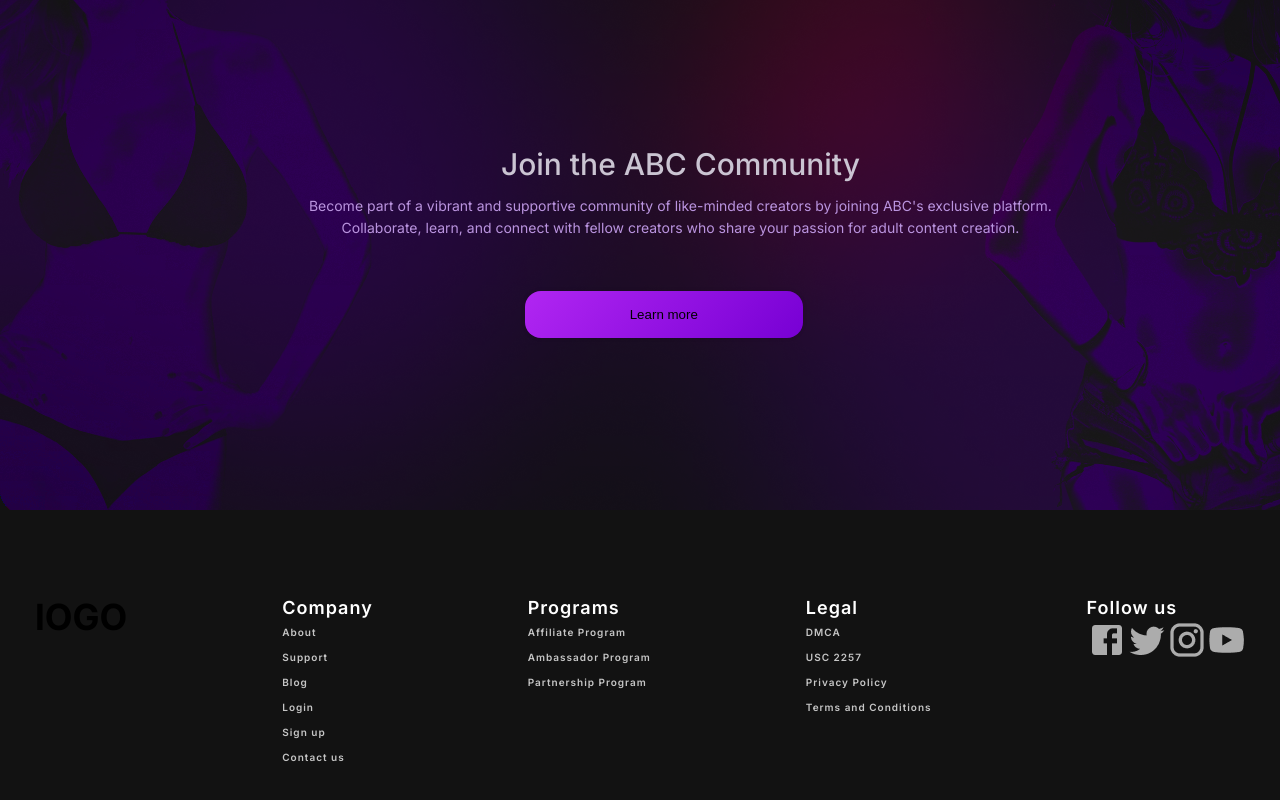
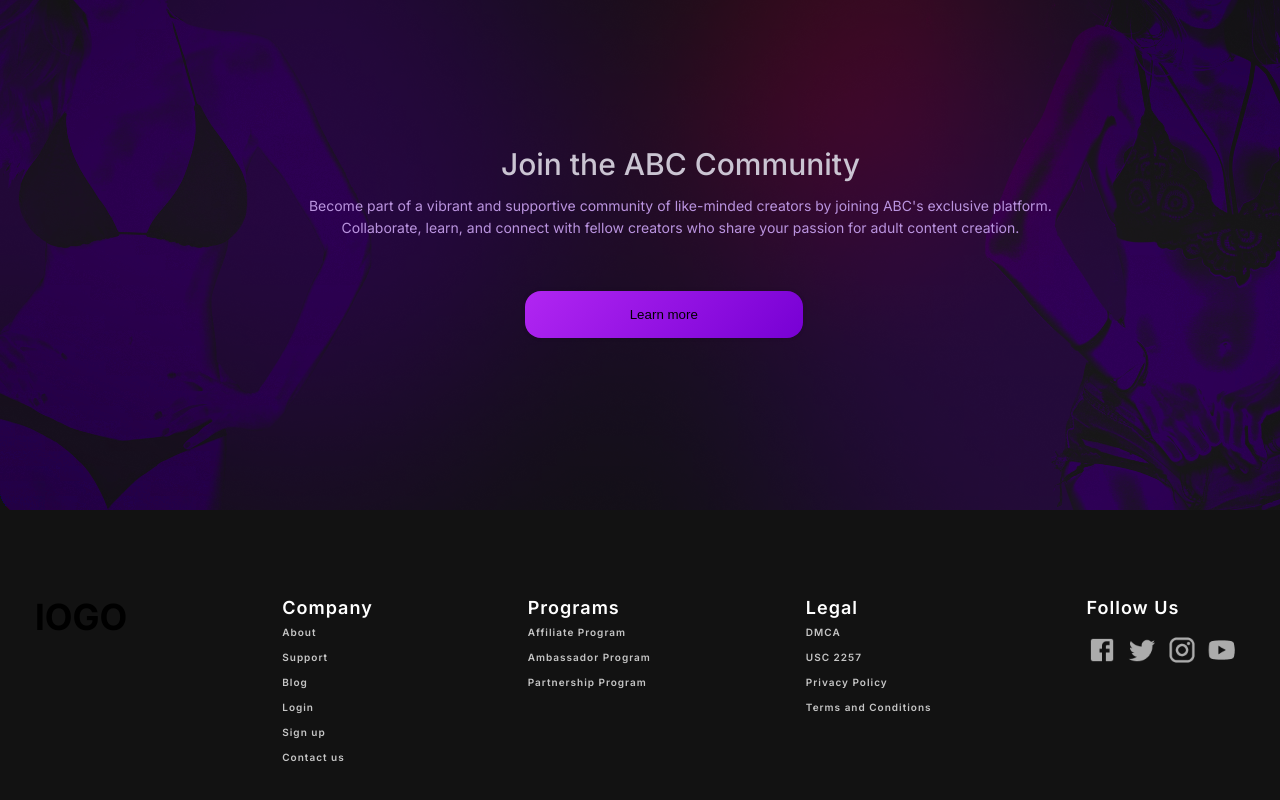
Before and after one commit to tanishaa17/appScrip-assignment, a Next.js app in the folder appscrip-figma/: page / in a window 1280 px wide. Shown: the part 3460-4260 px from the top of the page. Built offline with nearby package versions, Linux system fonts and the light colour scheme.

Commit message:
bugs fixed

```diff
--- a/appscrip-figma/src/Components/Footer.jsx
+++ b/appscrip-figma/src/Components/Footer.jsx
@@ -30,11 +30,11 @@ export const Footer = () => {
                 </div>
             </div>
             <div className={styles.socials}>
-                <p>Follow us</p>
-                <img id='socialIcon' src="/assets/socials/facebook.png" alt="facebook" />
-                <img id='socialIcon' src="/assets/socials/twitter.png" alt="twitter" />
-                <img id='socialIcon' src="/assets/socials/instagram.png" alt="instagram" />
-                <img id='socialIcon' src="/assets/socials/youtube.png" alt="youtube" />
+                <p>Follow Us</p>
+                <img className={styles.socialIcons} id='socialIcon' src="/assets/socials/facebook.png" alt="facebook" />
+                <img className={styles.socialIcons} id='socialIcon' src="/assets/socials/twitter.png" alt="twitter" />
+                <img className={styles.socialIcons} id='socialIcon' src="/assets/socials/instagram.png" alt="instagram" />
+                <img className={styles.socialIcons} id='socialIcon' src="/assets/socials/youtube.png" alt="youtube" />
             </div>
         </div>
     )
--- a/appscrip-figma/src/Styles/Footer.module.css
+++ b/appscrip-figma/src/Styles/Footer.module.css
@@ -33,3 +33,8 @@
 .socials {
     margin-top: 85px;
 }
+
+.socialIcons {
+    width: 30px;
+    margin: 15px 10px 0 0;
+}
```
